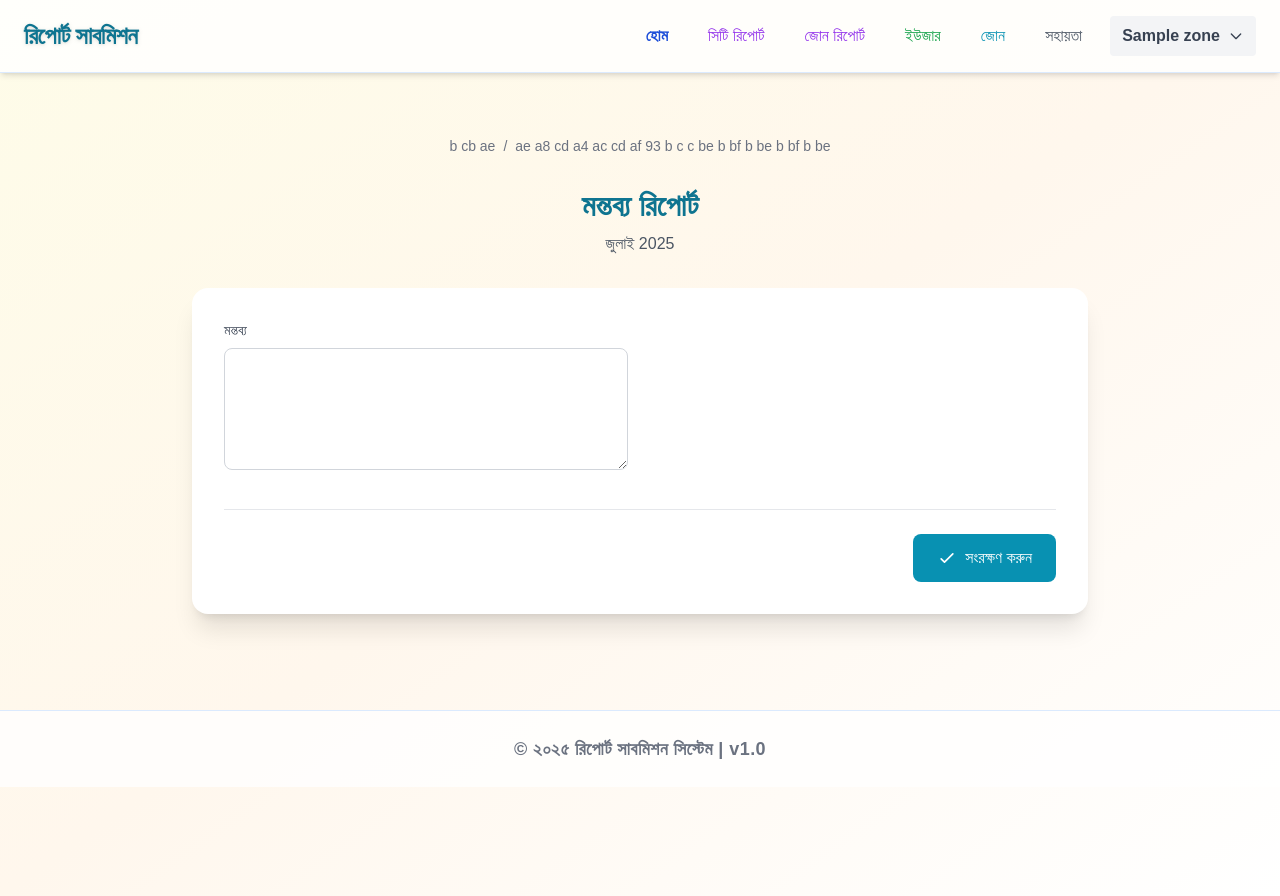
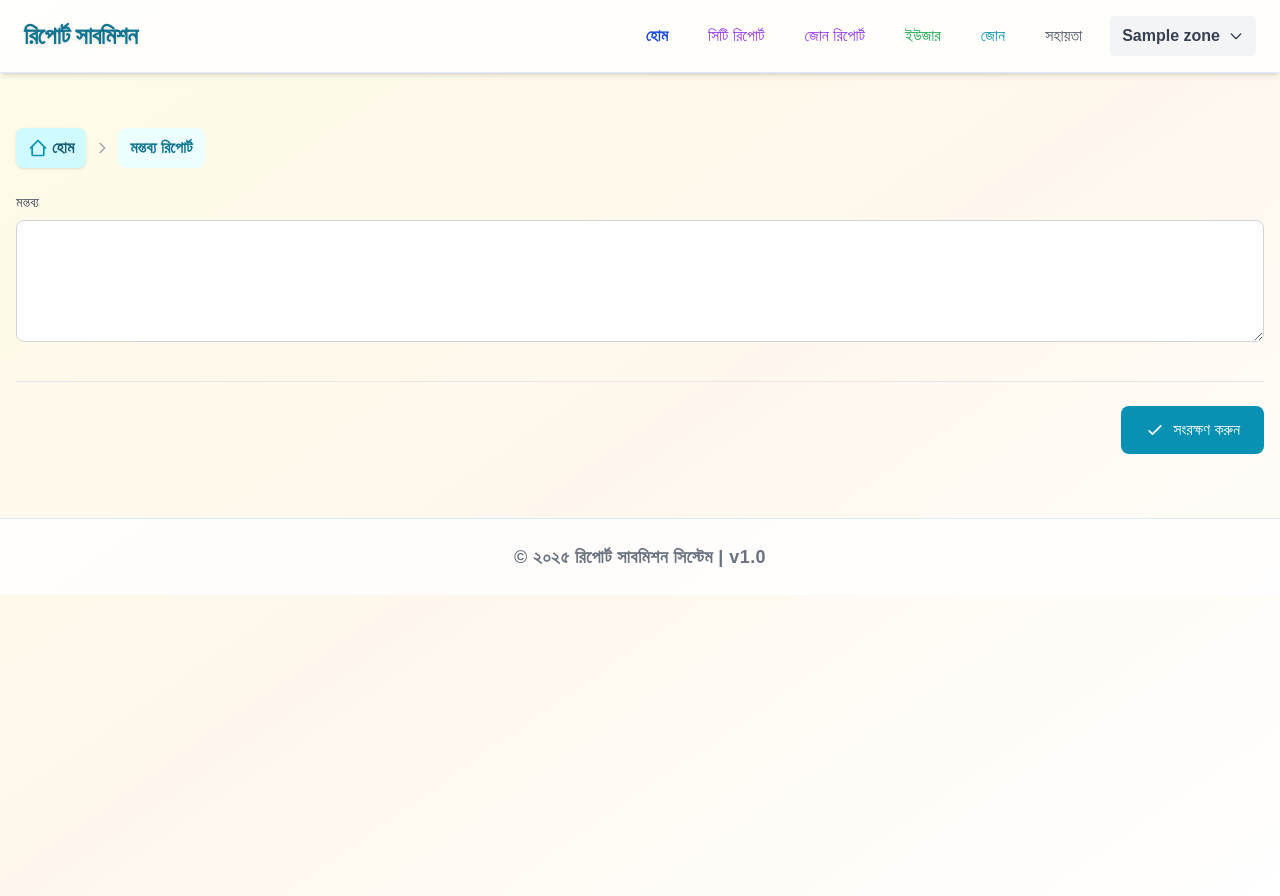
Before and after one commit to Jabir-A-H/report-submission, a Flask app: page /report/comments in a window 1280 px wide. Run offline with Flask 3, Linux system fonts and the light colour scheme; a user stored in the database is signed in; tables that the repository leaves empty hold one stand-in row (values such as "Sample post"); some libraries are stand-ins or nearby versions; some web fonts are replaced.

Commit message:
Update comments.html

```diff
--- a/templates/report/comments.html
+++ b/templates/report/comments.html
@@ -1,88 +1,21 @@
 {% extends 'base.html' %}
 {% set page_title = 'মন্তব্য রিপোর্ট' %}
 {% block content %}
-<div class="container mx-auto px-4 py-8 animate-fade-in">
-  <div class="text-center mb-8">
-    <h1 class="text-3xl font-bold text-cyan-700 mb-2">মন্তব্য রিপোর্ট</h1>
-    <p class="text-gray-600">{{ month|month_name }} {{ year }}</p>
-  </div>
-  <div class="max-w-4xl mx-auto">
-    <div class="bg-white rounded-2xl shadow-xl p-8 animate-fade-in">
       <form method="post" id="commentsForm">
-        <div class="grid grid-cols-1 md:grid-cols-2 gap-6">
-          <div class="relative">
+        <div class="mb-6">
           <label
-              for="comments"
+            for="comment"
             class="block text-sm font-medium text-gray-700 mb-2"
             aria-label="মন্তব্য"
             title="মন্তব্য"
             >মন্তব্য</label
           >
           <textarea
-              id="comments"
-              name="comments"
+            id="comment"
+            name="comment"
             rows="4"
             class="w-full p-3 border border-gray-300 rounded-lg focus:ring-2 focus:ring-cyan-500 focus:border-transparent"
-              oninput="showAutoSave('comments_save')"
-            >
-{{ report.comments.comments if report.comments else '' }}</textarea
-            >
-            <span id="comments_save" class="absolute right-2 top-2 hidden"
-              ><svg
-                class="w-5 h-5 text-cyan-500 animate-spin"
-                fill="none"
-                viewBox="0 0 24 24"
-              >
-                <circle
-                  class="opacity-25"
-                  cx="12"
-                  cy="12"
-                  r="10"
-                  stroke="currentColor"
-                  stroke-width="4"
-                ></circle>
-    {% block breadcrumbs %}
-    <nav class="flex justify-center gap-2 text-sm text-gray-500 mt-2" aria-label="breadcrumb">
-      <a href="/?month={{ month }}&year={{ year }}" class="hover:underline">	b	cb	ae</a>
-      <span>/</span>
-      <span>	ae	a8	cd	a4	ac	cd	af 	93 	b	c	c	be	b	bf	b	be	b	bf	b	be</span>
-    </nav>
-    {% endblock %}
-              class="block text-sm font-medium text-gray-700 mb-2"
-              aria-label="সুপারিশ"
-              title="সুপারিশ"
-              >সুপারিশ</label
-            >
-            <textarea
-              id="suggestions"
-              name="suggestions"
-              rows="4"
-              class="w-full p-3 border border-gray-300 rounded-lg focus:ring-2 focus:ring-cyan-500 focus:border-transparent"
-              oninput="showAutoSave('suggestions_save')"
-            >
-{{ report.comments.suggestions if report.comments else '' }}</textarea
-            >
-            <span id="suggestions_save" class="absolute right-2 top-2 hidden"
-              ><svg
-                class="w-5 h-5 text-cyan-500 animate-spin"
-                fill="none"
-                viewBox="0 0 24 24"
-              >
-                <circle
-                  class="opacity-25"
-                  cx="12"
-                  cy="12"
-                  r="10"
-                  stroke="currentColor"
-                  stroke-width="4"
-                ></circle>
-                <path
-                  class="opacity-75"
-                  fill="currentColor"
-                  d="M4 12a8 8 0 018-8v8z"
-                ></path></svg
-            ></span>
-          </div>
+          >{{ report.comments.comment if report.comments else '' }}</textarea>
         </div>
         <div class="flex justify-end mt-8 pt-6 border-t">
           <button
@@ -106,17 +39,6 @@
           </button>
         </div>
       </form>
-      <script>
-        function showAutoSave(id) {
-          const el = document.getElementById(id);
-          if (el) {
-            el.classList.remove("hidden");
-            setTimeout(() => {
-              el.classList.add("hidden");
-            }, 1200);
-          }
-        }
-      </script>
     </div>
   </div>
 </div>
```
Lines whose indentation alone changed are shown as unchanged.
